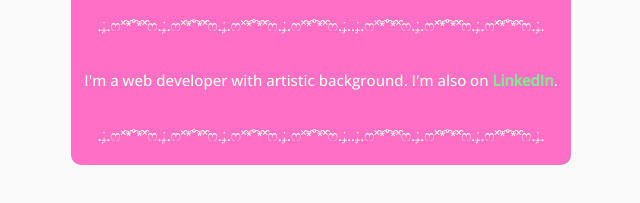
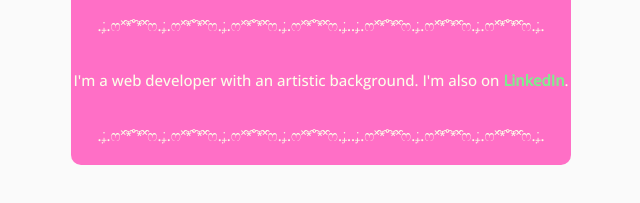
Before and after one commit to 54rtor1/profile, a plain HTML site: page index.html in a window 1280 px wide. Shown: the part 221-424 px from the top of the page, 319-959 px from the left. Drawn offline with nearby package versions, Linux system fonts and the light colour scheme.

Commit message:
corrected text

```diff
--- a/index.html
+++ b/index.html
@@ -15,7 +15,7 @@
       <h1>* ੈ✩‧₊˚ Hi, I'm Julia ˚₊‧✩ ੈ *</h1>
       <img src="images/1647600588334.jpeg" width="100" alt="Julia Sartori's profile picture">
       <p class="decoration">.₊̣̇.ෆ˟̑*̑˚̑*̑˟̑ෆ.₊̣̇.ෆ˟̑*̑˚̑*̑˟̑ෆ.₊̣̇.ෆ˟̑*̑˚̑*̑˟̑ෆ.₊̣̇.ෆ˟̑*̑˚̑*̑˟̑ෆ.₊̣̇..₊̣̇.ෆ˟̑*̑˚̑*̑˟̑ෆ.₊̣̇.ෆ˟̑*̑˚̑*̑˟̑ෆ.₊̣̇.ෆ˟̑*̑˚̑*̑˟̑ෆ.₊̣̇.</p>
-      <p>I'm a web developer with artistic background. I'm also on <a href="https://www.linkedin.com/in/juliasartori01/" target="_blank">LinkedIn</a>.</p>
+      <p>I'm a web developer with an artistic background. I'm also on <a href="https://www.linkedin.com/in/juliasartori01/" target="_blank">LinkedIn</a>.</p>
       <p class="decoration">.₊̣̇.ෆ˟̑*̑˚̑*̑˟̑ෆ.₊̣̇.ෆ˟̑*̑˚̑*̑˟̑ෆ.₊̣̇.ෆ˟̑*̑˚̑*̑˟̑ෆ.₊̣̇.ෆ˟̑*̑˚̑*̑˟̑ෆ.₊̣̇..₊̣̇.ෆ˟̑*̑˚̑*̑˟̑ෆ.₊̣̇.ෆ˟̑*̑˚̑*̑˟̑ෆ.₊̣̇.ෆ˟̑*̑˚̑*̑˟̑ෆ.₊̣̇.</p>
     </div>
   </div>
```
